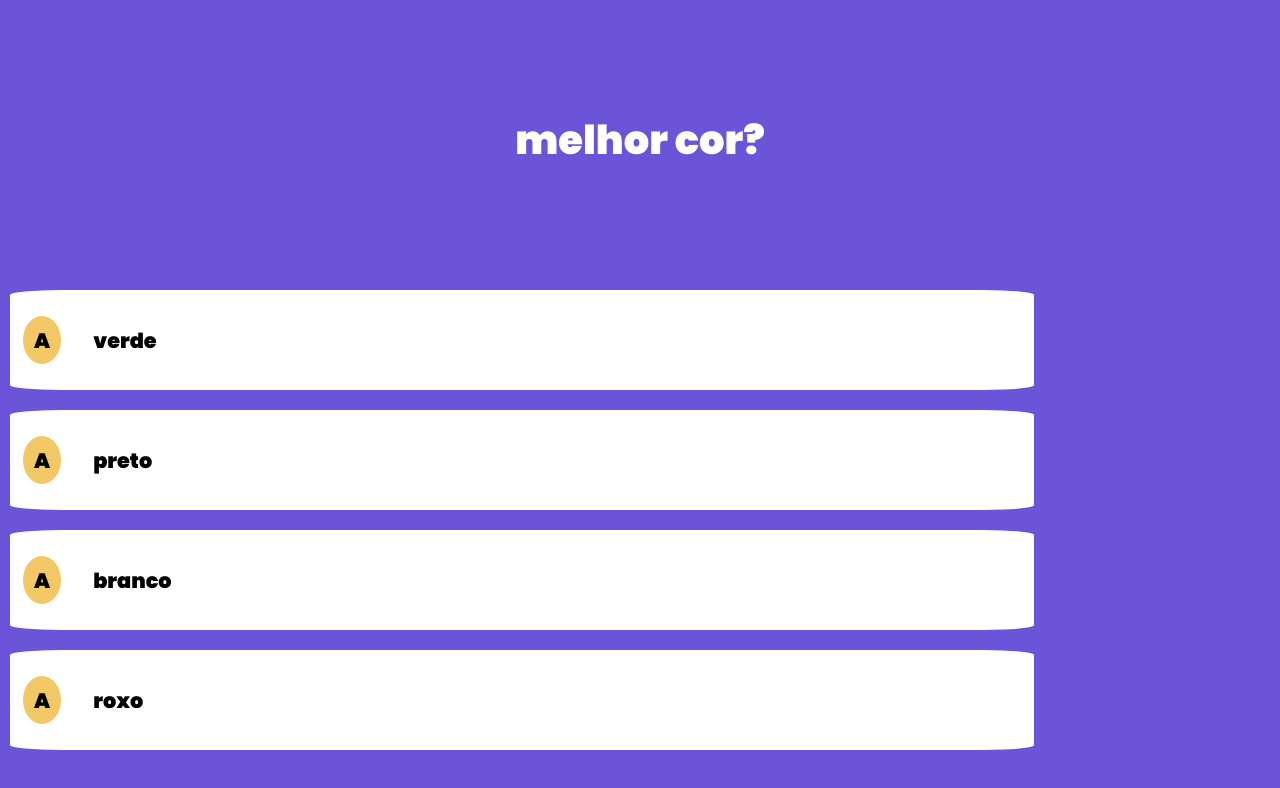
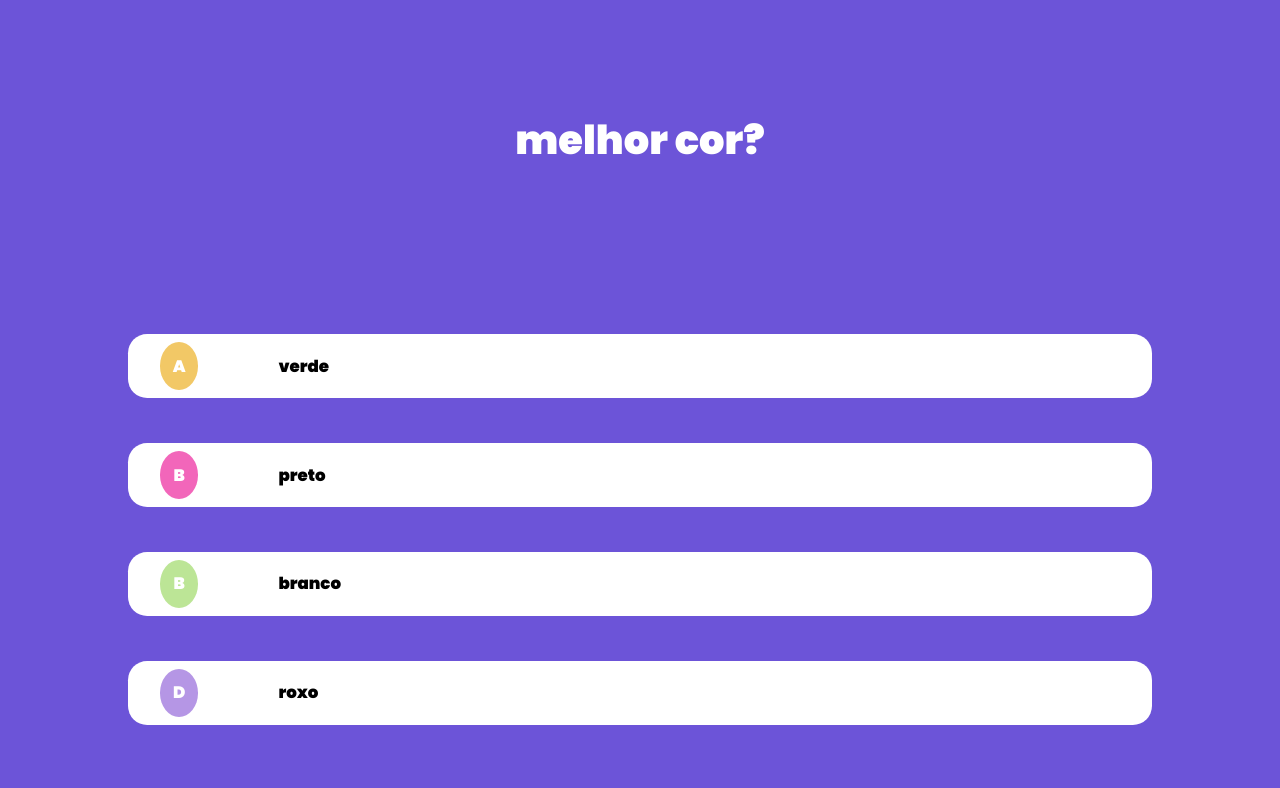
Before and after one commit to sirpantheon/quizNext, a Next.js app: page / in a window 1280 px wide. Shown: the top 788 px of the page. Built offline with nearby package versions, Linux system fonts and the light colour scheme.

Commit message:
component resp

```diff
--- a/components/questao.tsx
+++ b/components/questao.tsx
@@ -3,8 +3,16 @@ import styles from "../styles/Questao.module.css"
 import Enunciado from "./enunciado"
 import Resposta from "./resposta"
 
+const letras = [
+    {valor:'A', cor:'#F2C866'},
+    {valor:'B', cor:'#F266BA'},
+    {valor:'B', cor:'#bce596'},
+    {valor:'D', cor:'#b596e5'},
+]
+
 interface QuestaoProps{
     valor: QuestaoModel
+    onResponse: (indice: number) => void
 }
 
 export default function questao(props: QuestaoProps){
@@ -16,9 +24,10 @@ export default function questao(props: QuestaoProps){
                 <Resposta
                     valor={resposta}
                     indice={i}
-                    letra="A"
-                    corFundoLetra="#F2C866"
+                    letra={letras[i].valor}
+                    corFundoLetra={letras[i].cor}
                     key={i}
+                    onResponse={ props.onResponse}
                 />
             )
         })
--- a/components/resposta.tsx
+++ b/components/resposta.tsx
@@ -6,6 +6,7 @@ interface RespostaProps{
     indice: number
     letra: string
     corFundoLetra: string
+    onResponse: ( indice:number ) => void
 }
 
 export default function Resposta(props : RespostaProps){
@@ -13,17 +14,22 @@ export default function Resposta(props : RespostaProps){
 
     const resposta = props.valor
     return(
-        <div className={styles.resposta}>
+        <div className={styles.resposta} onClick={() => props.onResponse(props.indice)} >
 
             <div className={styles.conteudoResposta}>
+
                 <div className={styles.frente}>
+
                     <div className={styles.letra} style={ {backgroundColor:props.corFundoLetra} }>
                         {props.letra}
                     </div>
+
                     <div className={styles.valor}>
                         {resposta.valor}
                     </div>
+
                 </div>
+
                 <div className={styles.verso}>
                 </div>
             </div>
--- a/pages/index.js
+++ /dev/null
@@ -1,31 +0,0 @@
-import Questao from '../components/questao'
-import QuestaoModel from '../model/questao'
-import RespostaModel from '../model/resposta'
-
-//134
-
-export default function Home() {
-
-
-  const questaoteste = new QuestaoModel(1, "melhor cor?", [
-      RespostaModel.errada("verde"),
-      RespostaModel.errada("preto"),
-      RespostaModel.errada("branco"),
-      RespostaModel.certa("roxo"),
-  ])
-
-
-  return (
-
-    <div styles={{
-      display: "flex",
-      height: "100vh",
-      justifyContent: "center",
-      alignItems: "center",
-    }}>
-
-      <Questao valor={questaoteste}/>
-
-    </div>
-  )
-}
--- /dev/null
+++ b/pages/index.tsx
@@ -0,0 +1,32 @@
+import Questao from '../components/questao'
+import QuestaoModel from '../model/questao'
+import RespostaModel from '../model/resposta';
+import {useState} from 'react'
+
+//134
+const questaoteste = new QuestaoModel(1, "melhor cor?", [
+    RespostaModel.errada("verde"),
+    RespostaModel.errada("preto"),
+    RespostaModel.errada("branco"),
+    RespostaModel.certa("roxo"),
+])
+
+export default function Home() {
+
+  const [questao,setQuestao] = useState(questaoteste)
+
+  function onResponse(indice: number){
+    setQuestao(questao.responderCom(indice))
+    console.log(indice)
+  }
+
+
+  return (
+
+    <div>
+
+      <Questao valor={questao} onResponse={onResponse}/>
+
+    </div>
+  )
+}
--- a/styles/Questao.module.css
+++ b/styles/Questao.module.css
@@ -1,4 +1,5 @@
 .questao{
     display:flex;
     flex-direction:column;
+    align-items:center;
 }
--- a/styles/Resposta.module.css
+++ b/styles/Resposta.module.css
@@ -1,13 +1,15 @@
 .resposta{
     display: flex;
+    align-items: center;
+    justify-content: center;
     width: 80%;
-    min-width: 500px;
-    height: 100px;
-    margin:10px;
+    height: 12vh;
+    margin:0.5vw 0;
 }
 
 .conteudoResposta{
     position: relative;
+    justify-content: space-around;
     display: flex;
     flex: 1;
 }
@@ -21,8 +23,8 @@
 
 .frente{
     color: #000000;
-    border-radius: 5%;
-    padding: 1vw;
+    border-radius: 1.5vw;
+    padding: 2.5vw;
     align-items: center;
     background-color: #FFF;
 }
@@ -34,12 +36,13 @@
     display: flex;
     justify-content: center;
     align-items: center;
-    font-size: 1.3rem;
+    font-size: 1.3vw;
     font-weight: 700;
-    margin-right: 2rem;
+    margin-right: 5rem;
+    color: #FFF;
 }
 
 .valor{
     font-weight: 700;
-    font-size: 1.3rem;
+    font-size: 1.3vw;
 }
```
